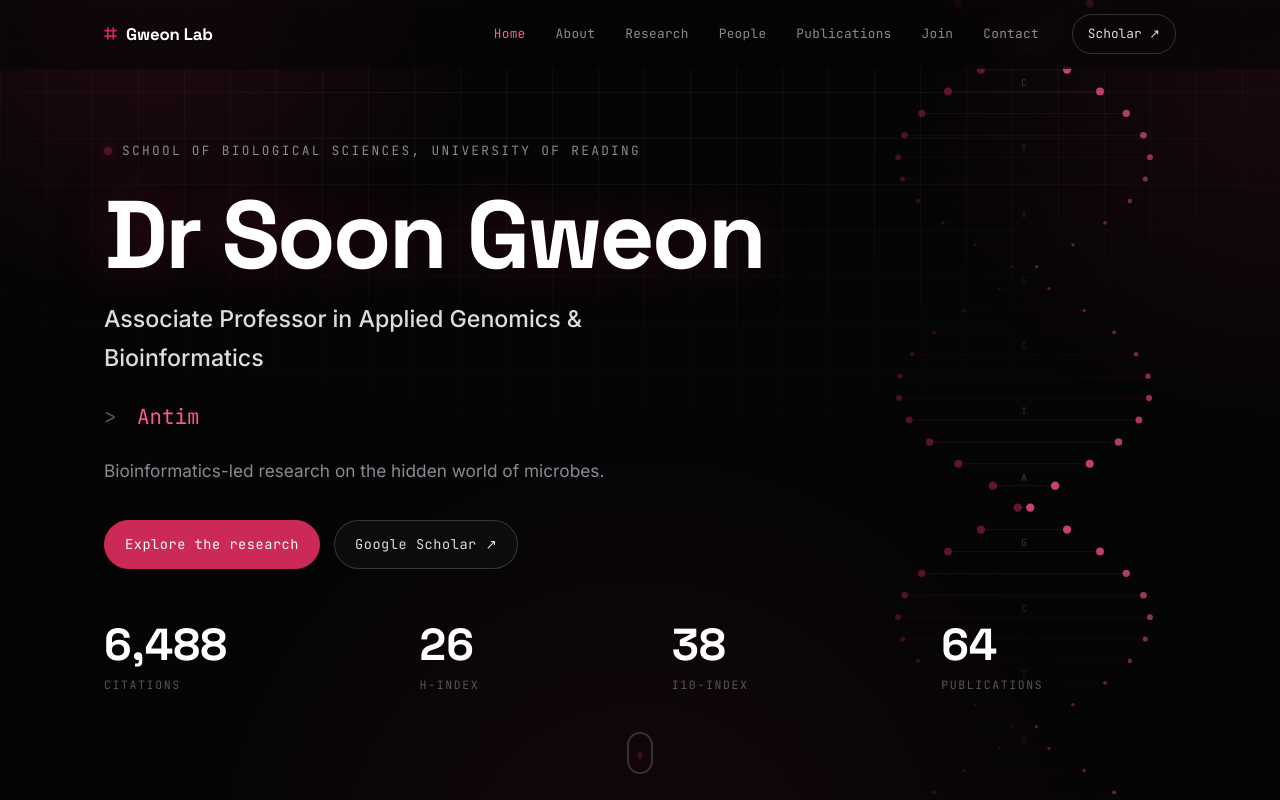
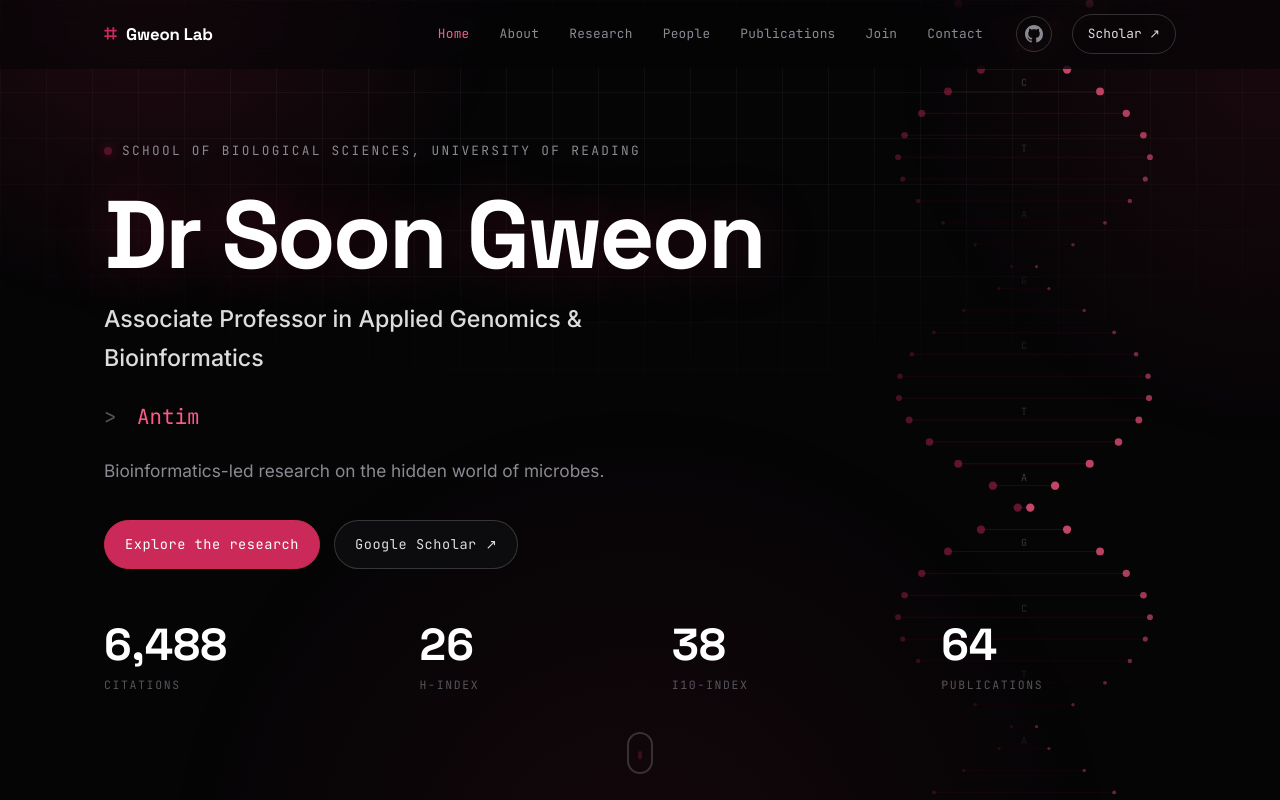
Before and after one commit to hsgweon/hsgweon.github.io, an Astro site: page / in a window 1280 px wide. Shown: the top 800 px of the page. Built offline with nearby package versions, Linux system fonts and the light colour scheme; Astro itself is replaced by a stand-in of ours.

Commit message:
Update content

```diff
--- a/src/components/Nav.astro
+++ b/src/components/Nav.astro
@@ -25,6 +25,19 @@
       ))}
     </nav>
 
+    <a
+      href={site.links.github}
+      target="_blank"
+      rel="noopener"
+      class="nav-icon"
+      aria-label="Gweon Lab on GitHub"
+      title="Gweon Lab on GitHub"
+    >
+      <svg viewBox="0 0 16 16" width="18" height="18" fill="currentColor" aria-hidden="true">
+        <path d="M8 0C3.58 0 0 3.58 0 8c0 3.54 2.29 6.53 5.47 7.59.4.07.55-.17.55-.38 0-.19-.01-.82-.01-1.49-2.01.37-2.53-.49-2.69-.94-.09-.23-.48-.94-.82-1.13-.28-.15-.68-.52-.01-.53.63-.01 1.08.58 1.23.82.72 1.21 1.87.87 2.33.66.07-.52.28-.87.51-1.07-1.78-.2-3.64-.89-3.64-3.95 0-.87.31-1.59.82-2.15-.08-.2-.36-1.02.08-2.12 0 0 .67-.21 2.2.82.64-.18 1.32-.27 2-.27.68 0 1.36.09 2 .27 1.53-1.04 2.2-.82 2.2-.82.44 1.1.16 1.92.08 2.12.51.56.82 1.27.82 2.15 0 3.07-1.87 3.75-3.65 3.95.29.25.54.73.54 1.48 0 1.07-.01 1.93-.01 2.2 0 .21.15.46.55.38A8.01 8.01 0 0 0 16 8c0-4.42-3.58-8-8-8z"/>
+      </svg>
+    </a>
+
     <a href={site.links.scholar} target="_blank" rel="noopener" class="nav-cta">Scholar ↗</a>
 
     <button class="nav-toggle" aria-label="Toggle menu" aria-expanded="false">
@@ -34,6 +47,7 @@
 
   <div class="nav-mobile" hidden>
     {items.map((it) => <a href={it.href} class="nav-mobile-link">{it.label}</a>)}
+    <a href={site.links.github} target="_blank" rel="noopener" class="nav-mobile-link">Gweon Lab GitHub ↗</a>
     <a href={site.links.scholar} target="_blank" rel="noopener" class="nav-mobile-link">Google Scholar ↗</a>
   </div>
 </header>
@@ -80,6 +94,19 @@
   }
   .nav-cta:hover { border-color: var(--accent); color: #fff; box-shadow: 0 0 18px -6px var(--glow); }
 
+  .nav-icon {
+    display: inline-flex;
+    align-items: center;
+    justify-content: center;
+    width: 36px;
+    height: 36px;
+    color: var(--ink-dim);
+    border: 1px solid var(--line-strong);
+    border-radius: 100px;
+    transition: all 0.2s ease;
+  }
+  .nav-icon:hover { color: #fff; border-color: var(--accent); box-shadow: 0 0 18px -6px var(--glow); }
+
   .nav-toggle { display: none; flex-direction: column; gap: 5px; background: none; border: 0; cursor: pointer; padding: 8px; margin-left: auto; }
   .nav-toggle span { width: 24px; height: 2px; background: var(--ink); border-radius: 2px; transition: transform 0.3s ease, opacity 0.2s ease; }
   .nav-toggle[aria-expanded='true'] span:nth-child(1) { transform: translateY(7px) rotate(45deg); }
@@ -90,7 +117,7 @@
   .nav-mobile-link { font-family: var(--font-mono); font-size: 0.95rem; color: var(--ink); padding: 13px 4px; border-bottom: 1px solid var(--line); }
 
   @media (max-width: 860px) {
-    .nav-links, .nav-cta { display: none; }
+    .nav-links, .nav-cta, .nav-icon { display: none; }
     .nav-toggle { display: flex; }
     .nav-mobile:not([hidden]) { display: flex; }
   }
```
